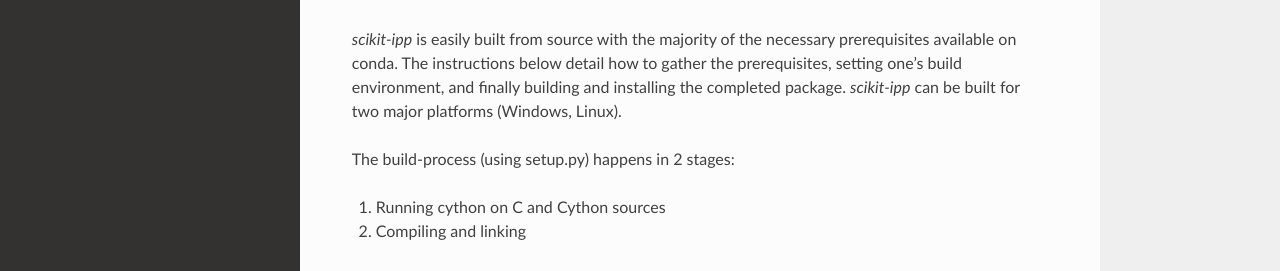
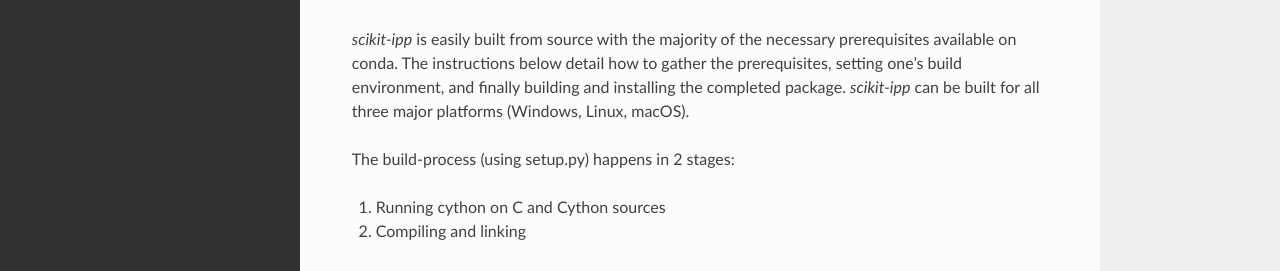
Before and after one commit to IntelPython/scikit-ipp, a Sphinx documentation site: the page built from doc/index.rst, in a window 1280 px wide. Shown: the part 348-619 px from the top of the page. Built offline with Sphinx 7.4.7 and the Read the Docs theme 2.0.0, drawn with Linux system fonts in a browser that asks for light colours.

Commit message:
added MacOS support in documentation (#121)
*added MacOS support in documentation

```diff
--- a/doc/index.rst
+++ b/doc/index.rst
@@ -14,7 +14,7 @@ scikit-IPP (skipp)
 - `Source Code <https://github.intel.com/SAT/scikit-ipp>`_
 - `About Intel® IPP <https://software.intel.com/en-us/intel-ipp>`_
 
-`scikit-ipp` is easily built from source with the majority of the necessary prerequisites available on conda.  The instructions below detail how to gather the prerequisites, setting one's build environment, and finally building and installing the completed package.  `scikit-ipp` can be built for two major platforms (Windows, Linux).
+`scikit-ipp` is easily built from source with the majority of the necessary prerequisites available on conda.  The instructions below detail how to gather the prerequisites, setting one's build environment, and finally building and installing the completed package.  `scikit-ipp` can be built for all three major platforms (Windows, Linux, macOS).
 
 The build-process (using setup.py) happens in 2 stages:
 
--- a/doc/installing.rst
+++ b/doc/installing.rst
@@ -33,7 +33,7 @@ Installing the built scikit-ipp conda package
 
 To actually use your `scikit-ipp`, dependent packages need to be installed. To ensure, do
 
-Linux or Windows:
+Windows, Linux and OsX:
 
 .. code:: console
 
```
Also changed, not shown: README.md (+1 -1 lines).
